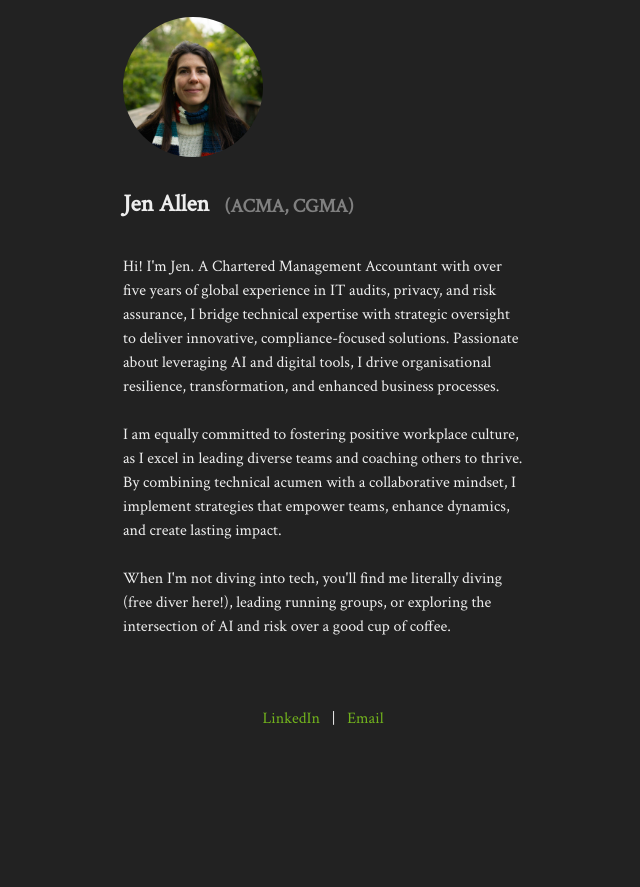
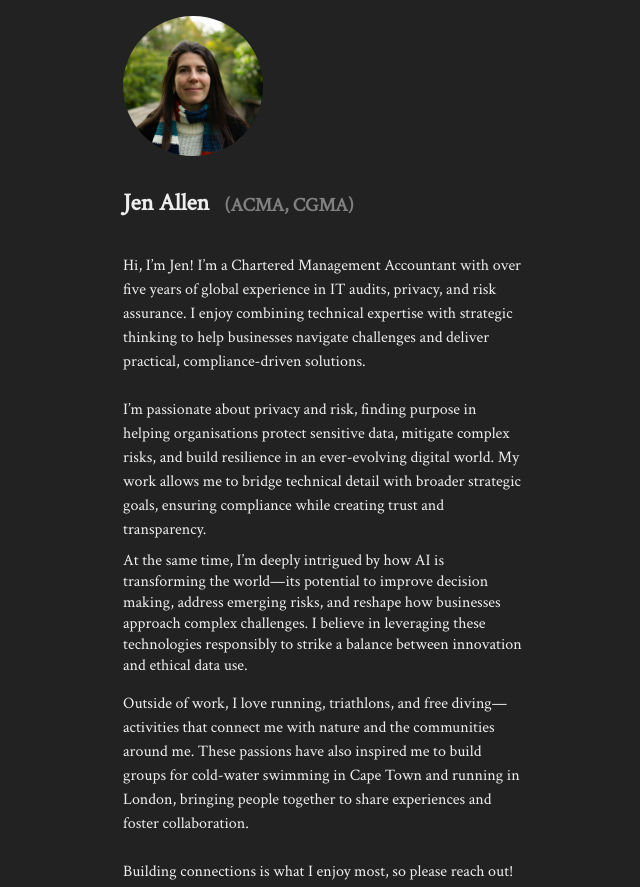
Before and after one commit to jenallen23/jenallen.net, a plain HTML site: page index.html in a window 1280 px wide. Shown: the top 887 px of the page, without its empty margins (317-957 px from the left). Before the commit the page ends 800 px from the top, so only its background shows below. Drawn offline with Linux system fonts and the light colour scheme.

Commit message:
revised text.

```diff
--- a/index.html
+++ b/index.html
@@ -15,17 +15,17 @@
 
     <h2>Jen Allen <span class="credentials">(ACMA, CGMA)</span></h2>
     <p>
-        Hi! I'm Jen. A Chartered Management Accountant with over five years of global experience in IT audits, privacy, and risk assurance, I bridge technical expertise with strategic oversight to deliver innovative, compliance-focused solutions. Passionate about leveraging AI and digital tools, I drive organisational resilience, transformation, and enhanced business processes.
+        Hi, I’m Jen! I’m a Chartered Management Accountant with over five years of global experience in IT audits, privacy, and risk assurance. I enjoy combining technical expertise with strategic thinking to help businesses navigate challenges and deliver practical, compliance-driven solutions.
+    <p>
+        I’m passionate about privacy and risk, finding purpose in helping organisations protect sensitive data, mitigate complex risks, and build resilience in an ever-evolving digital world. My work allows me to bridge technical detail with broader strategic goals, ensuring compliance while creating trust and transparency.
     </p>
+        At the same time, I’m deeply intrigued by how AI is transforming the world—its potential to improve decision making, address emerging risks, and reshape how businesses approach complex challenges. I believe in leveraging these technologies responsibly to strike a balance between innovation and ethical data use.
 
     <p>
-        I am equally committed to fostering positive workplace culture, as I excel in leading diverse teams and coaching others to thrive. By combining technical acumen with a collaborative mindset, I implement strategies that empower teams, enhance dynamics, and create lasting impact.
-    </p>
+        Outside of work, I love running, triathlons, and free diving—activities that connect me with nature and the communities around me. These passions have also inspired me to build groups for cold-water swimming in Cape Town and running in London, bringing people together to share experiences and foster collaboration.
 
     <p>
-        When I'm not diving into tech, you'll find me literally diving (free diver here!), leading running groups, or exploring the intersection of AI and risk over a good cup of coffee. </p>
-    </p>
-
+        Building connections is what I enjoy most, so please reach out!
 
     <div class="links">
         <a href="https://www.linkedin.com/in/jen-allen-acma-cgma-bb5578190/" target="_blank">LinkedIn</a> |
```
